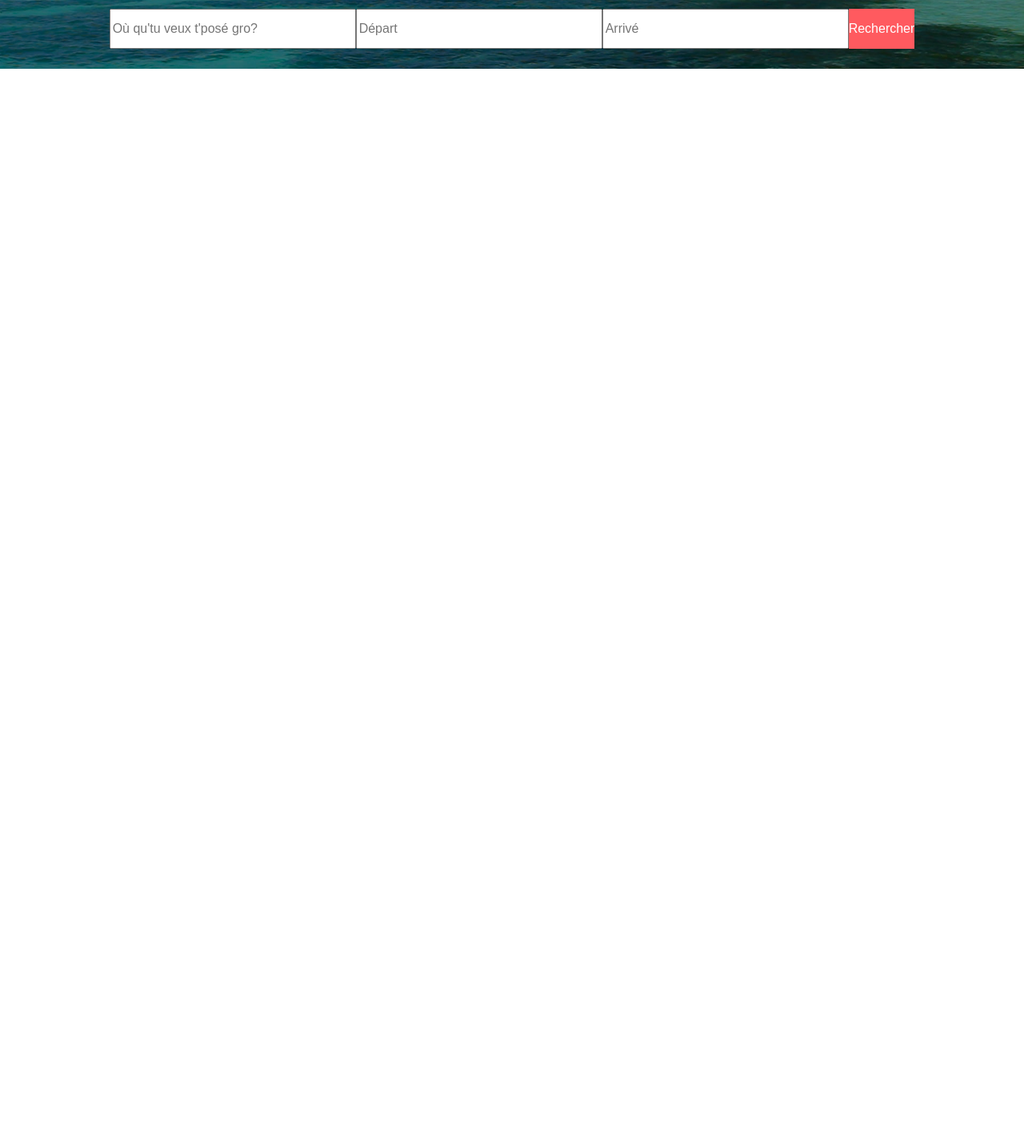
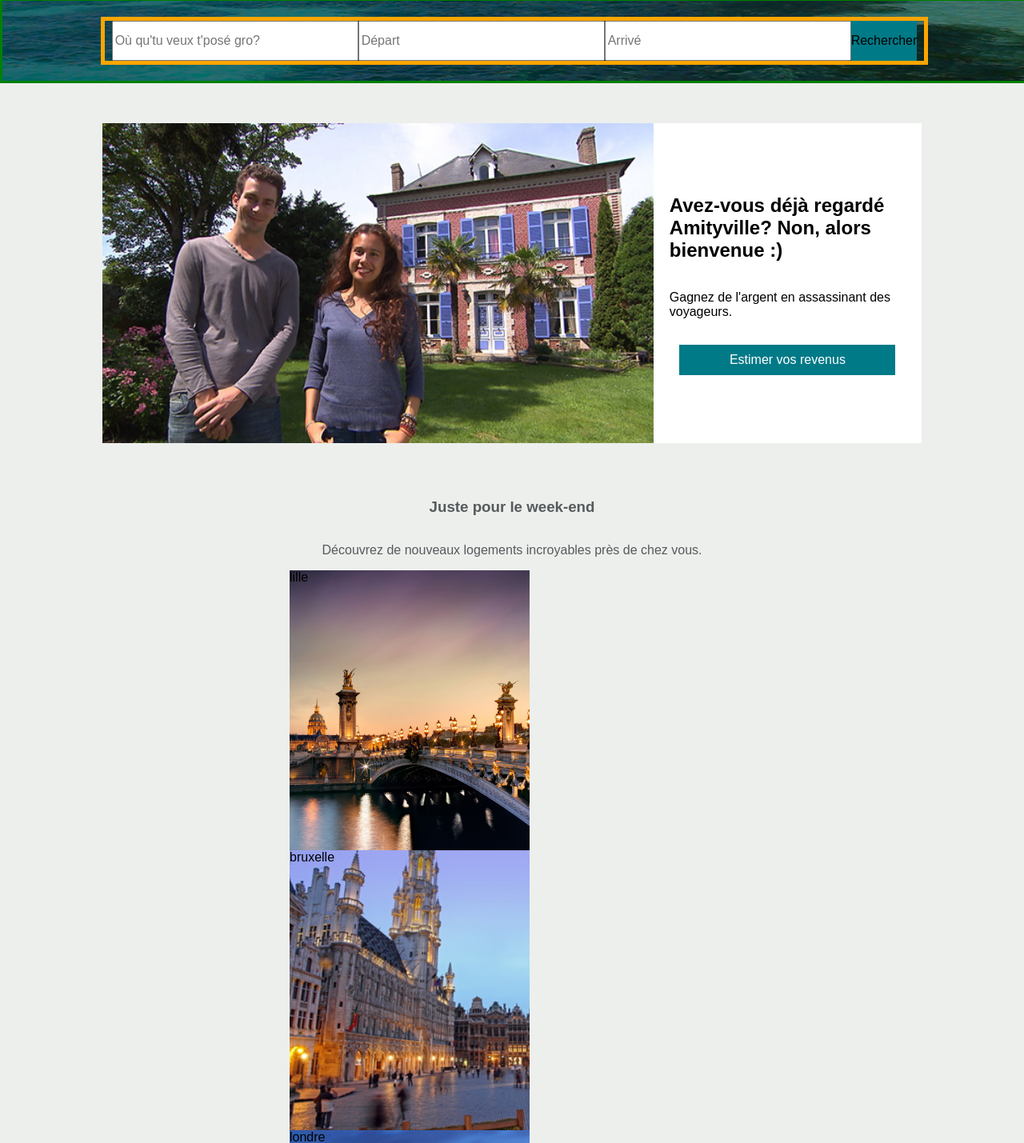
Before and after one commit to yoannlg/airbnb, a plain HTML site: page index.html in a window 1280 px wide. Shown: the part 564-1993 px from the top of the page at 80% size. Before the commit the page ends 800 px from the top, so only its background shows below. Drawn offline with Linux system fonts and the light colour scheme.

Commit message:
ajout diver dont photo et milieu de page

```diff
--- a/css/bouton.css
+++ b/css/bouton.css
@@ -20,13 +20,14 @@
     padding: 18px;
 }
 .btn-color {
-    background-color: #FF5A5F;
+    background-color: #007A87;
 }
 .btn-lg {
     text-align: center;
     vertical-align: middle;
     text-decoration: none;
- /*   padding: 10px;*/
+    padding: 10px;
+    width: 250px;
     color: white;
 }
 
--- a/css/style.css
+++ b/css/style.css
@@ -1,4 +1,3 @@
-
 
 	/*REUTILLISABLE*/
 
@@ -12,9 +11,19 @@
 	display: flex;
 	justify-content: space-between;
 	align-items: center;
-	/*border:2px solid yellow;*/
+	border:2px solid yellow;
+}
+.container2{
+	width: 80%;
+	display: flex;
+	justify-content: center;
+	align-items: center;
+	flex-direction: row;
 }
 
+body {
+	background-color: #EDEFED;
+}
 a{
 	text-decoration: none;
 	color: white;
@@ -23,32 +32,46 @@ a{
 
 
 
+
+
+
+
+
+
+
+
+
+
+
+
+
+
+
 	/*>>>DIV HEADER<<<*/
 header {
 	background-image: url("../images/poster.jpg");
-	background-size: 100%;
+	background-size: cover;
 	background-repeat: no-repeat;
 	min-height: 650px;
 }
 nav {
 	min-width: 40%;
 	display: flex;
-	/*border:2px solid black;*/
-
+	border:2px solid black;
 }
 #logo{
-	/*border:2px solid green;*/
+	border:2px solid green;
 }
 #logo img{
 	width: 50%;
-	/*border:2px solid green;*/
+	border:2px solid green;
 }
 #nav-bar {
 	width: 100%;
 	display: flex;
 	justify-content: space-around;
 	list-style: none;
-	/*border:2px solid pink;*/
+	border:2px solid pink;
 }
 #nav-bar a {
 	text-decoration: none;
@@ -69,21 +92,21 @@ nav {
 	align-items: center;
 	flex-direction: column;
 	font-weight: bold;
-	/*border:2px solid red;*/
+	border:2px solid red;
 }
 
 #footer-du-header-en-gros-c-est-le-bas-de-page-du-haut-de-la-page {
 	background-color: rgba(0,0,0,0.5);
 	width: 100%;
 	min-height: 100px;
-	/*border: 3px solid green;*/
+	border: 3px solid green;
 }
 #form {
 	width: 80%;
 	min-height: auto;
 	display: flex;
 	justify-content: center;
-	/*border: 5px solid orange;*/
+	border: 5px solid orange;
 }
 form {
 	display: flex;
@@ -92,3 +115,84 @@ form {
 input {
 	width: 300px;
 }
+
+
+
+
+
+
+
+
+
+
+
+
+
+
+	/*DIV ACCUEIL*/
+
+#accueil {
+	width: 100%;
+	height: 500px;
+	/*border: 2px solid black;*/
+}
+#bannnnnnnnnnzaiiii{
+	width: 80%;
+	height: 400px;
+	background-color: white;
+	/*border: 2px solid blue;*/
+
+}
+#ouane {
+	width: 70%;
+	min-height: 400px;
+	background-image: url("../images/marie-michael.jpg");
+	background-size: cover;
+	/*border: 2px solid red;*/
+}
+#tou{
+	width: 30%;
+	display: flex;
+	flex-direction: column;
+	/*border: 2px solid green;*/
+	padding:0 20px;
+
+}
+
+
+
+
+
+
+
+
+
+
+
+
+
+	/*DIV SOUS-TITRE*/
+
+#sous-titre {
+	flex-direction: column;
+	color:#565A5C;
+}
+
+.img-all{
+	height: 350px;
+	width: 300px;
+	background-size: cover;
+
+
+}
+
+#paris{
+	background-image: url("../images/PARIS_1.jpg");
+}
+#bruxelle{
+	background-image: url("../images/belgique-bruxelles-2.jpg");
+
+}
+#londre{
+	background-image: url("../images/Sejour linguistique a Londres.jpg");
+}
--- a/index.html
+++ b/index.html
@@ -38,14 +38,44 @@
 						<input type="text" name="lieu" id="lieu" placeholder="Où qu'tu veux t'posé gro?">
 						<input type="text" placeholder="Départ">
 						<input type="text"  placeholder="Arrivé">
-						<div id="bouton" class="btn-lg btn-color">
+						<div id="bouton" class="btn btn-color">
 							<p>Rechercher</p>
-
 						</div>
 					</form>
 				</div>
 			</div>
 		</header>
+		<!--DIV CONTAINER-->
+
+		<div id="accueil" class="center">
+			<div id="bannnnnnnnnnzaiiii" class="center">
+				<div id="ouane"></div>
+				<div id="tou"  class="center">
+					<h2>
+						Avez-vous déjà regardé Amityville? Non, alors bienvenue :)
+					</h2>
+					<p>Gagnez de l'argent en assassinant des voyageurs. </p>
+					<p class="btn-lg btn-color">Estimer vos revenus</p>
+				</div>
+			</div>
+		</div>
+		<div id="sous-titre" class="center">
+			<h3>Juste pour le week-end</h3>
+			<p>Découvrez de nouveaux logements incroyables près de chez vous. </p>
+		</div>
+		<div class="container2">
+			<div>
+				<div id="paris" class="img-all">lille</div>
+				<div id="bruxelle" class="img-all">bruxelle</div>
+				<div id="londre" class="img-all"> londre</div>
+			</div>
+
+
+
+
+
+
+		</div>
 	</div>
 </body>
 </html>
```
Also changed, not shown: images/PARIS_1.jpg (added), images/Sejour linguistique a Londres.jpg (added), images/belgique-bruxelles-2.jpg (added), images/marie-michael.jpg (added).
